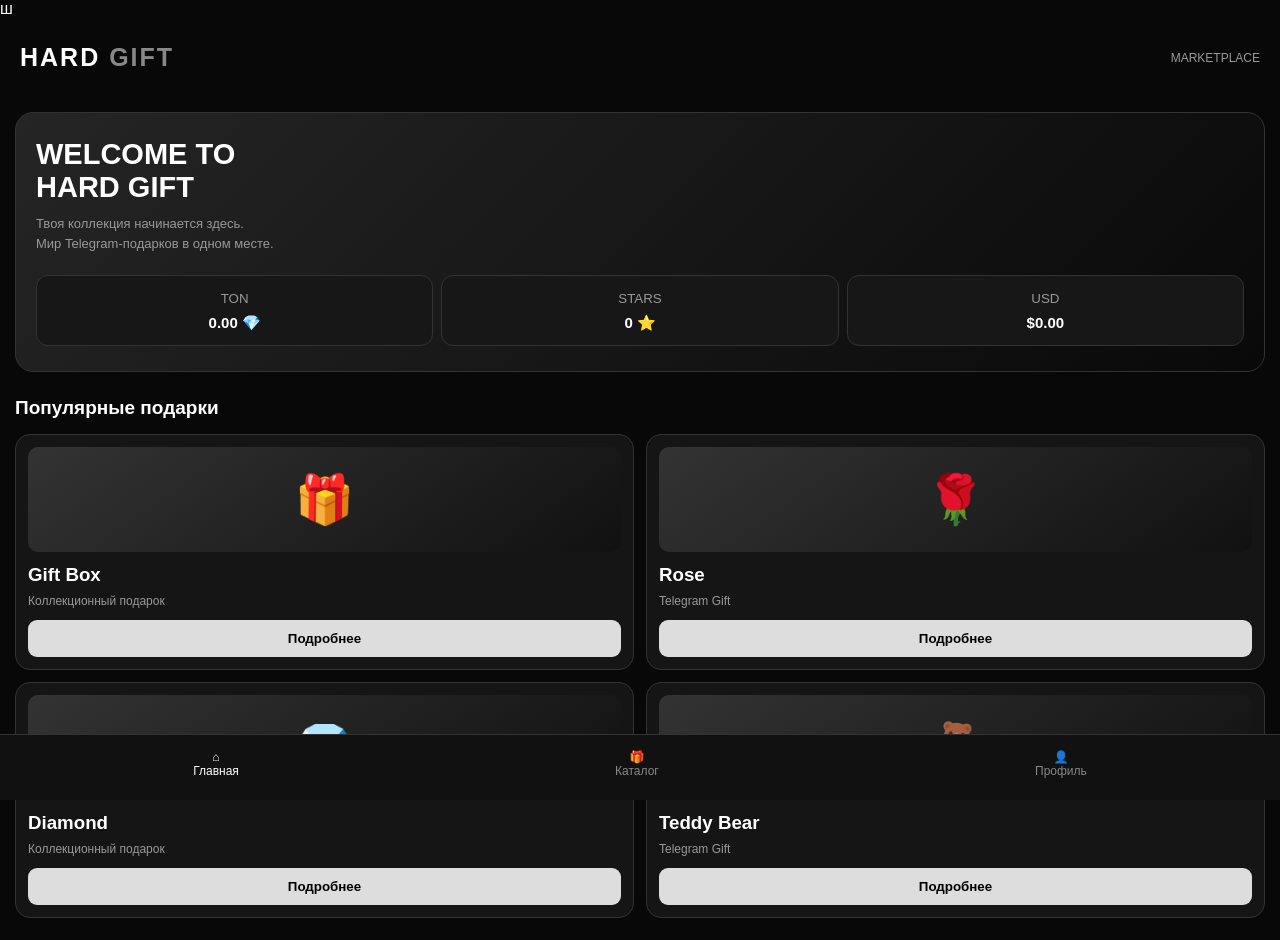
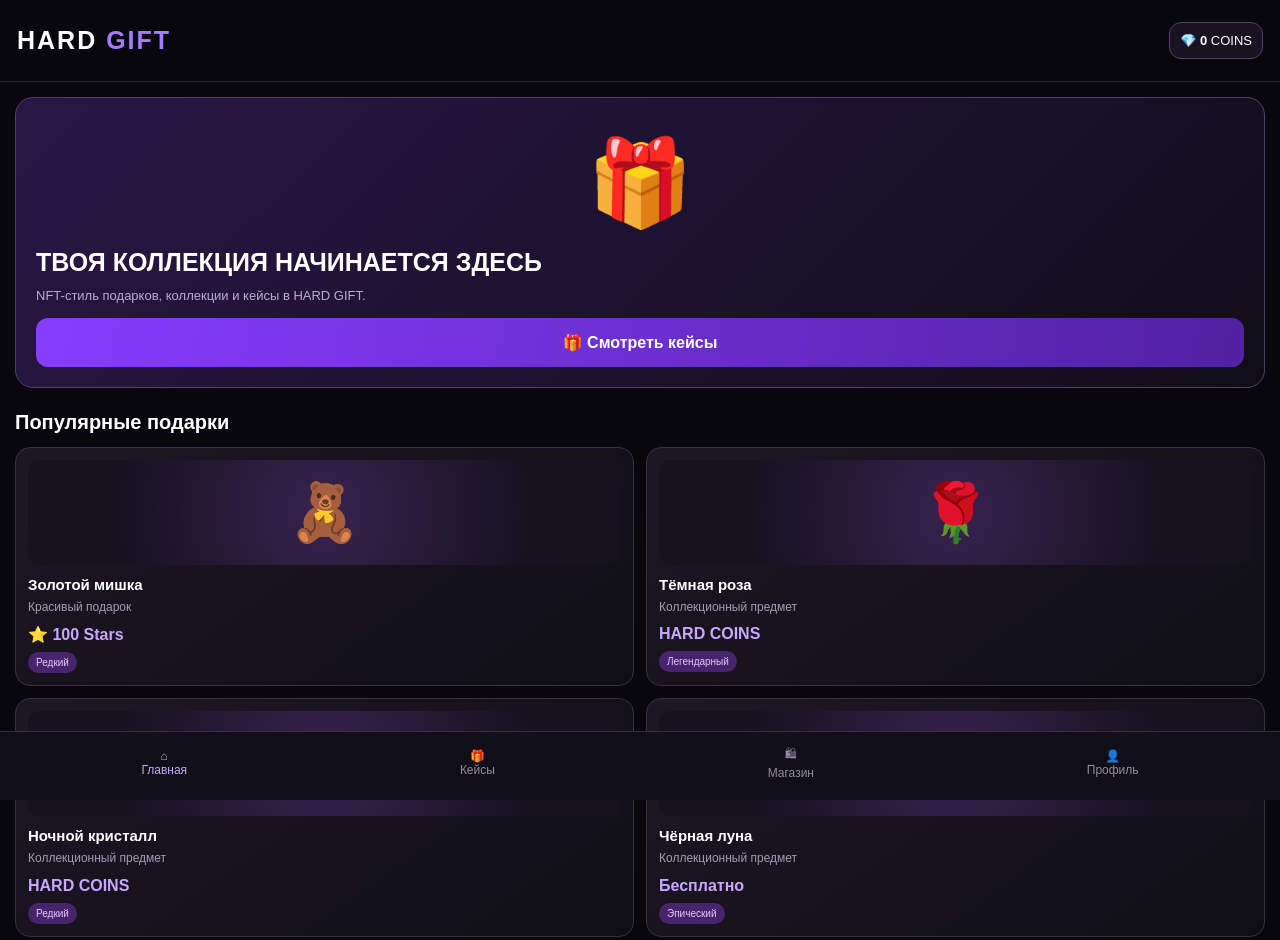
Before and after one commit to neit926-crypto/hardgift, a plain HTML site: page index.html in a window 1280 px wide. Drawn offline with Linux system fonts and the light colour scheme; a script that the page names is missing.

Commit message:
Add files via upload

```diff
--- a/index.html
+++ b/index.html
@@ -2,334 +2,123 @@
 <html lang="ru">
 <head>
 <meta charset="UTF-8">
-<meta name="viewport" content="width=device-width, initial-scale=1.0">
+<meta name="viewport" content="width=device-width, initial-scale=1">
 <title>HARD GIFT</title>
-
 <script src="https://telegram.org/js/telegram-web-app.js"></script>
-
-ш<style>
-* {
-  box-sizing: border-box;
-  margin: 0;
-  padding: 0;
-}
-
-body {
-  background: #080808;
-  color: white;
-  font-family: Arial, sans-serif;
-  padding-bottom: 90px;
-}
-
-header {
-  padding: 25px 20px;
-  display: flex;
-  justify-content: space-between;
-}
-
-.logo {
-  font-size: 25px;
-  font-weight: 900;
-  letter-spacing: 2px;
-}
-
-.logo span {
-  color: #888;
-}
-
-.container {
-  padding: 15px;
-}
-
-.hero {
-  padding: 25px 20px;
-  border: 1px solid #333;
-  border-radius: 18px;
-  background: linear-gradient(135deg,#252525,#090909);
-}
-
-.hero h1 {
-  font-size: 29px;
-  margin-bottom: 10px;
-}
-
-.hero p {
-  color: #999;
-  font-size: 13px;
-  line-height: 1.5;
-}
-
-.balance {
-  display: grid;
-  grid-template-columns: repeat(3,1fr);
-  gap: 8px;
-  margin-top: 22px;
-}
-
-.money {
-  background: #171717;
-  border: 1px solid #333;
-  padding: 13px 5px;
-  border-radius: 12px;
-  text-align: center;
-}
-
-.money small {
-  color: #999;
-}
-
-.money h3 {
-  margin-top: 7px;
-  font-size: 15px;
-}
-
-.section-title {
-  margin: 25px 0 15px;
-  font-size: 19px;
-}
-
-.gifts {
-  display: grid;
-  grid-template-columns: repeat(2,1fr);
-  gap: 12px;
-}
-
-.gift {
-  background: #151515;
-  border: 1px solid #333;
-  border-radius: 15px;
-  padding: 12px;
-}
-
-.gift-image {
-  height: 105px;
-  background: linear-gradient(145deg,#333,#111);
-  border-radius: 10px;
-  display: flex;
-  align-items: center;
-  justify-content: center;
-  font-size: 48px;
-  margin-bottom: 12px;
-}
-
-.gift p,.muted {
-  color: #999;
-  font-size: 12px;
-  margin-top: 8px;
-}
-
-.buy {
-  width: 100%;
-  padding: 11px;
-  margin-top: 12px;
-  border: none;
-  border-radius: 9px;
-  background: #ddd;
-  color: black;
-  font-weight: bold;
-}
-
-.nav {
-  position: fixed;
-  bottom: 0;
-  left: 0;
-  width: 100%;
-  background: #111;
-  border-top: 1px solid #333;
-  display: flex;
-  justify-content: space-around;
-  padding: 15px 5px 22px;
-}
-
-.nav button {
-  background: none;
-  border: none;
-  color: #888;
-  font-size: 12px;
-}
-
-.nav button.active {
-  color: white;
-}
-
-.page {
-  display: none;
-}
-
-.page.active {
-  display: block;
-}
-
-.profile {
-  background: #171717;
-  padding: 25px;
-  border: 1px solid #333;
-  border-radius: 15px;
-  text-align: center;
-  margin-top: 15px;
-}
-
-.avatar {
-  font-size: 50px;
-  margin-bottom: 12px;
-}
-
-.avatar-img {
-  width: 85px;
-  height: 85px;
-  border-radius: 50%;
-  object-fit: cover;
-  border: 2px solid #555;
-  margin-bottom: 12px;
-  background: #222;
-}
-
+<style>
+*{box-sizing:border-box;margin:0;padding:0}
+body{background:#08070d;color:#fff;font-family:Arial,sans-serif;padding-bottom:85px}
+header{padding:22px 17px;display:flex;justify-content:space-between;align-items:center;border-bottom:1px solid #292333}
+.logo{font-size:25px;font-weight:900;letter-spacing:2px}
+.logo span{color:#a77bff}
+.coins{background:#171320;border:1px solid #51406e;border-radius:12px;padding:10px;font-size:13px}
+.container{padding:15px}
+.hero{border:1px solid #51406e;border-radius:18px;padding:20px;background:linear-gradient(135deg,#291746,#100d19);margin-bottom:23px}
+.hero h1{font-size:25px;margin-bottom:9px}
+.hero p{color:#b9aecb;font-size:13px;line-height:1.5}
+.hero-art{text-align:center;font-size:85px;padding:15px}
+.primary{width:100%;padding:15px;border:0;border-radius:12px;background:linear-gradient(100deg,#873cff,#5121a2);color:white;font-size:16px;font-weight:bold;margin-top:12px}
+.heading{font-size:20px;margin:22px 0 13px}
+.grid{display:grid;grid-template-columns:repeat(2,minmax(0,1fr));gap:12px}
+.card{background:linear-gradient(145deg,#1b1724,#100e15);border:1px solid #393044;border-radius:15px;padding:12px;min-width:0}
+.art{height:105px;border-radius:11px;background:radial-gradient(circle,#38234f,#15111e 70%);display:flex;align-items:center;justify-content:center;font-size:57px;margin-bottom:11px}
+.card h3{font-size:15px}
+.muted{font-size:12px;color:#a69bb5;margin-top:6px;line-height:1.4}
+.price{color:#c9a7ff;font-weight:bold;margin-top:10px}
+.action{width:100%;padding:10px;border-radius:9px;border:1px solid #655080;background:#272033;color:white;margin-top:11px;font-weight:bold}
+.tag{display:inline-block;font-size:10px;padding:5px 8px;border-radius:20px;background:#48246c;color:#e4c7ff;margin-top:8px}
+.page{display:none}.page.active{display:block}
+.profile{background:#171320;border:1px solid #393044;border-radius:15px;text-align:center;padding:22px}
+.avatar{width:76px;height:76px;border-radius:50%;border:2px solid #9864e8;object-fit:cover;background:#292033;margin-bottom:12px}
+.nav{position:fixed;bottom:0;left:0;width:100%;display:flex;justify-content:space-around;background:#100e16;border-top:1px solid #393044;padding:13px 5px 20px}
+.nav button{background:none;border:0;color:#958ba3;font-size:12px}
+.nav button.active{color:#c9a7ff}
+.notice{background:#21182d;border:1px solid #49345f;color:#cbb7e5;padding:12px;border-radius:10px;font-size:12px;line-height:1.5;margin-top:15px}
 </style>
 </head>
-
 <body>
-
 <header>
  <div class="logo">HARD <span>GIFT</span></div>
-  <div class="muted">MARKETPLACE</div>
+ <div class="coins">💎 <b id="balance">0</b> COINS</div>
 </header>
-
 <div class="container">
 
 <section id="home" class="page active">
-
  <div class="hero">
-  <h1>WELCOME TO<br>HARD GIFT</h1>
-  <p>Твоя коллекция начинается здесь.<br>
-  Мир Telegram-подарков в одном месте.</p>
-
-  <div class="balance">
-    <div class="money">
-      <small>TON</small>
-      <h3>0.00 💎</h3>
+  <div class="hero-art">🎁</div>
+  <h1>ТВОЯ КОЛЛЕКЦИЯ НАЧИНАЕТСЯ ЗДЕСЬ</h1>
+  <p>NFT-стиль подарков, коллекции и кейсы в HARD GIFT.</p>
+  <button class="primary" onclick="openPage('cases')">🎁 Смотреть кейсы</button>
  </div>
-    <div class="money">
-      <small>STARS</small>
-      <h3>0 ⭐</h3>
-    </div>
-    <div class="money">
-      <small>USD</small>
-      <h3>$0.00</h3>
-    </div>
-  </div>
-</div>
-
-<h2 class="section-title">Популярные подарки</h2>
-
-<div class="gifts">
-
-<div class="gift">
-  <div class="gift-image">🎁</div>
-  <h3>Gift Box</h3>
-  <p>Коллекционный подарок</p>
-  <button class="buy" onclick="demo()">Подробнее</button>
-</div>
-
-<div class="gift">
-  <div class="gift-image">🌹</div>
-  <h3>Rose</h3>
-  <p>Telegram Gift</p>
-  <button class="buy" onclick="demo()">Подробнее</button>
-</div>
-
-<div class="gift">
-  <div class="gift-image">💎</div>
-  <h3>Diamond</h3>
-  <p>Коллекционный подарок</p>
-  <button class="buy" onclick="demo()">Подробнее</button>
-</div>
-
-<div class="gift">
-  <div class="gift-image">🧸</div>
-  <h3>Teddy Bear</h3>
-  <p>Telegram Gift</p>
-  <button class="buy" onclick="demo()">Подробнее</button>
-</div>
-
+ <h2 class="heading">Популярные подарки</h2>
+ <div class="grid">
+  <div class="card"><div class="art">🧸</div><h3>Золотой мишка</h3><p class="muted">Красивый подарок</p><div class="price">⭐ 100 Stars</div><span class="tag">Редкий</span></div>
+  <div class="card"><div class="art">🌹</div><h3>Тёмная роза</h3><p class="muted">Коллекционный предмет</p><div class="price">HARD COINS</div><span class="tag">Легендарный</span></div>
+  <div class="card"><div class="art">💎</div><h3>Ночной кристалл</h3><p class="muted">Коллекционный предмет</p><div class="price">HARD COINS</div><span class="tag">Редкий</span></div>
+  <div class="card"><div class="art">🌙</div><h3>Чёрная луна</h3><p class="muted">Коллекционный предмет</p><div class="price">Бесплатно</div><span class="tag">Эпический</span></div>
  </div>
 </section>
 
-<section id="catalog" class="page">
-  <h2 class="section-title">Каталог</h2>
-  <p class="muted">Скоро здесь появятся настоящие Telegram-подарки.</p>
+<section id="cases" class="page">
+ <h2 class="heading">🎁 Кейсы</h2>
+ <div class="notice">Награды и условия открытия будут показаны до открытия кейса. Случайные бесплатные награды подключим на сервере.</div>
+ <div class="grid" style="margin-top:14px">
+  <div class="card"><div class="art">🌙</div><h3>Ночной</h3><p class="muted">4 коллекционных предмета</p><div class="price">Бесплатно</div><button class="action" disabled>Скоро</button></div>
+  <div class="card"><div class="art">🎁</div><h3>Стартовый</h3><p class="muted">Подарок новичку</p><div class="price">Бесплатно</div><button class="action" disabled>Скоро</button></div>
+  <div class="card"><div class="art">🥈</div><h3>Серебряный</h3><p class="muted">Коллекционный набор</p><div class="price">50 HARD COINS</div><button class="action" disabled>Скоро</button></div>
+  <div class="card"><div class="art">👑</div><h3>Королевский</h3><p class="muted">Королевская коллекция</p><div class="price">200 HARD COINS</div><button class="action" disabled>Скоро</button></div>
+ </div>
+</section>
+
+<section id="shop" class="page">
+ <h2 class="heading">🛍 Магазин</h2>
+ <div class="grid">
+  <div class="card"><div class="art">🧸</div><h3>Золотой мишка</h3><p class="muted">Красивый подарок</p><div class="price">⭐ 100 Stars</div></div>
+  <div class="card"><div class="art">🌹</div><h3>Тёмная роза</h3><p class="muted">Коллекционный предмет</p><div class="price">150 HARD COINS</div></div>
+ </div>
+ <div class="notice">Покупки подключим после настройки безопасной серверной оплаты.</div>
 </section>
 
 <section id="profile" class="page">
-  <h2 class="section-title">Мой профиль</h2>
-
+ <h2 class="heading">👤 Мой профиль</h2>
  <div class="profile">
-    <img id="avatar" class="avatar-img" src="" alt="Avatar">
+  <img id="avatar" class="avatar" src="" alt="">
   <h2 id="username">Загрузка...</h2>
-    <p id="usernick" class="muted">@username</p>
-    <p id="userid" class="muted">Telegram ID: —</p>
-    <p class="muted">Добро пожаловать в HARD GIFT!</p>
+  <p id="usernick" class="muted"></p>
+  <p id="userid" class="muted"></p>
  </div>
-
-  <h2 class="section-title">Мои подарки</h2>
-  <p class="muted">Пока подарков нет.</p>
-
-  <h2 class="section-title">История покупок</h2>
-  <p class="muted">История пока пуста.</p>
+ <h2 class="heading">💎 Моя коллекция</h2>
+ <p class="muted">Пока коллекция пуста. Полученные предметы появятся здесь.</p>
+ <div class="notice">HARD COINS: награды за активность подключим отдельно.</div>
 </section>
 
 </div>
-
 <nav class="nav">
  <button class="active" onclick="openPage('home',this)">⌂<br>Главная</button>
-  <button onclick="openPage('catalog',this)">🎁<br>Каталог</button>
+ <button onclick="openPage('cases',this)">🎁<br>Кейсы</button>
+ <button onclick="openPage('shop',this)">🛍<br>Магазин</button>
  <button onclick="openPage('profile',this)">👤<br>Профиль</button>
 </nav>
-
 <script>
-const tg = window.Telegram.WebApp;
-
-tg.ready();
-tg.expand();
-
-const user = tg.initDataUnsafe?.user;
-
-if (user) {
-  document.getElementById('username').textContent =
-    [user.first_name, user.last_name].filter(Boolean).join(' ');
-
-  document.getElementById('usernick').textContent =
-    user.username ? '@' + user.username : 'Username отсутствует';
-
-  document.getElementById('userid').textContent =
-    'Telegram ID: ' + user.id;
-
-  if (user.photo_url) {
-    document.getElementById('avatar').src = user.photo_url;
+const tg=window.Telegram.WebApp;
+tg.ready();tg.expand();
+const user=tg.initDataUnsafe?.user;
+if(user){
+ document.getElementById('username').textContent=[user.first_name,user.last_name].filter(Boolean).join(' ');
+ document.getElementById('usernick').textContent=user.username?'@'+user.username:'Username отсутствует';
+ document.getElementById('userid').textContent='Telegram ID: '+user.id;
+ if(user.photo_url)document.getElementById('avatar').src=user.photo_url;
+}else{
+ document.getElementById('username').textContent='Гость';
+ document.getElementById('usernick').textContent='Откройте приложение через Telegram';
 }
-} else {
-  document.getElementById('username').textContent = 'Гость';
-  document.getElementById('usernick').textContent =
-    'Откройте через Telegram';
-}
-
-function openPage(id,button) {
-  document.querySelectorAll('.page').forEach(p => {
-    p.classList.remove('active');
-  });
-
+function openPage(id,button){
+ document.querySelectorAll('.page').forEach(p=>p.classList.remove('active'));
  document.getElementById(id).classList.add('active');
-
-  document.querySelectorAll('.nav button').forEach(b => {
-    b.classList.remove('active');
-  });
-
-  button.classList.add('active');
-}
-
-function demo() {
-  tg.showAlert('HARD GIFT: скоро здесь появятся подарки!');
+ document.querySelectorAll('.nav button').forEach(b=>b.classList.remove('active'));
+ if(button)button.classList.add('active');
+ else document.querySelectorAll('.nav button')[0].classList.add('active');
 }
 </script>
-
 </body>
 </html>
```
Lines whose indentation alone changed are shown as unchanged.
